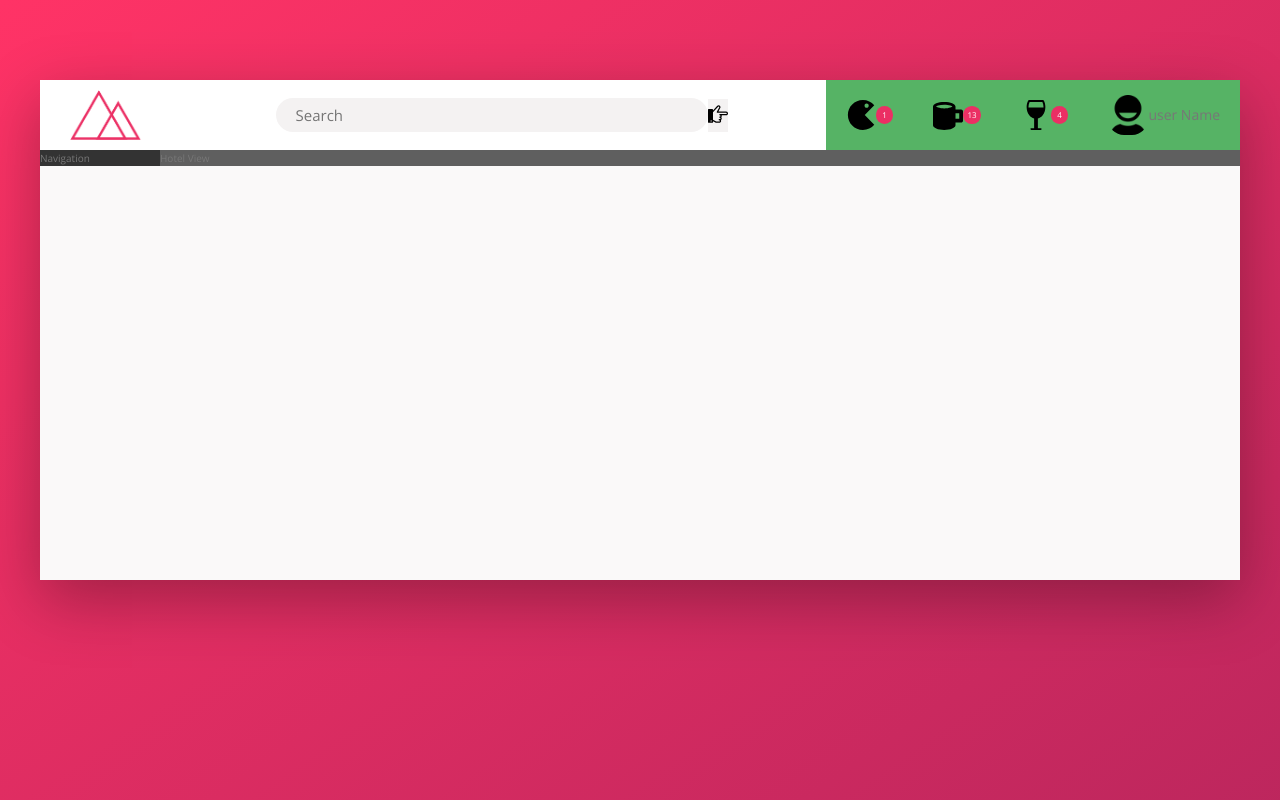
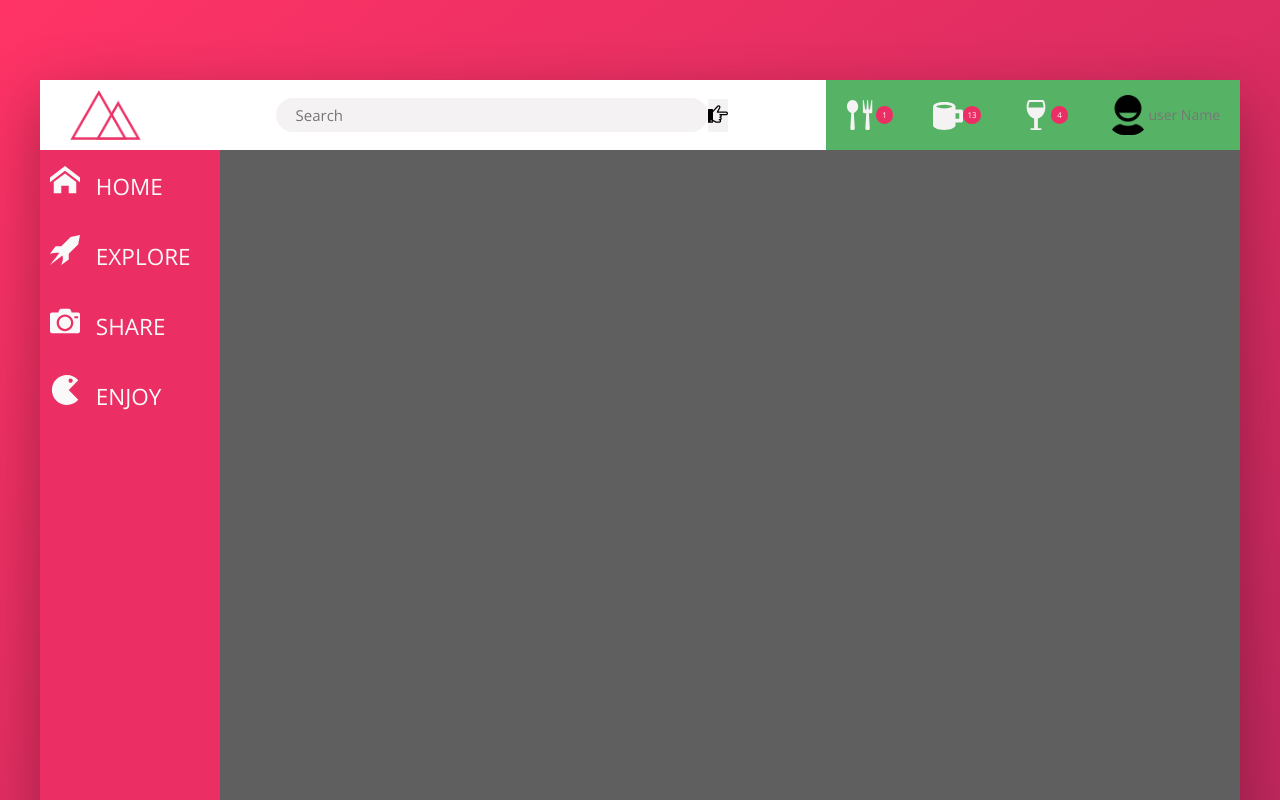
Before and after one commit to NickRossBrown/html-css-travel-template, a website: page index.html in a window 1280 px wide. Shown: the top 800 px of the page. Drawn offline with nearby package versions, Linux system fonts and the light colour scheme.

Commit message:
add side-nav page structure

```diff
--- a/index.html
+++ b/index.html
@@ -34,7 +34,7 @@
 				<nav class="user-nav">
 					<div class="user-nav__icon-box">
 						<svg class="user-nav__icon">
-							<use xlink:href="img/sprite.svg#icon-pacman" />
+							<use xlink:href="img/sprite.svg#icon-spoon-knife" />
 						</svg>
                          <span class="user-nav__notification">1</span>
 					</div>
@@ -63,9 +63,50 @@
 			</header>
 
 			<div class="content">
-				<nav class="sidebar">Navigation</nav>
-				<main class="hotel-view">Hotel View</main>
-			</div>
+                <nav class="sidebar">
+                    <ul class="side-nav">
+                        <li class="side-nav__item">
+                            <a href="#" class="side-nav__link">
+                                <svg class="side-nav__icon">
+                                    <use xlink:href="img/sprite.svg#icon-home"></use>
+                                </svg>
+                                <span>Home</span>
+                            </a>
+                        </li>
+                        <li class="side-nav__item">
+                            <a href="#" class="side-nav__link">
+                                <svg class="side-nav__icon">
+                                    <use xlink:href="img/sprite.svg#icon-rocket"></use>
+                                </svg>
+                                <span>Explore</span>
+                            </a>
+                        </li>
+                        <li class="side-nav__item">
+                            <a href="#" class="side-nav__link">
+                                <svg class="side-nav__icon">
+                                    <use xlink:href="img/sprite.svg#icon-camera"></use>
+                                </svg>
+                                <span>Share</span>
+                            </a>
+                        </li>
+                        <li class="side-nav__item">
+                            <a href="#" class="side-nav__link">
+                                <svg class="side-nav__icon">
+                                    <use xlink:href="img/sprite.svg#icon-pacman"></use>
+                                </svg>
+                                <span>Enjoy</span>
+                            </a>
+                        </li>
+                    </ul>
+                </nav>
+
+                <main class="hotel-view">
+
+
+                </main>
+
+
+
 		</div>
 	</body>
 </html>
--- a/sass/_components.scss
+++ b/sass/_components.scss
@@ -74,7 +74,7 @@
         cursor: pointer;
         background-color: var(--color-grey-light-2);
     }
- --color-complete-dark
+
     &__icon-box {
         display: flex;
         align-items: top;
@@ -113,3 +113,31 @@
     }
 
 }
+
+.side-nav {
+    font-size: 2.25rem;
+    list-style: none;
+    margin-top: 3rem,
+
+    &__item {
+
+    }
+
+    &__link:link,
+    &__link:visited {
+        color: var(--color-grey-light-1);
+        text-decoration: none;
+        text-transform: uppercase;
+        display: block;
+        padding: 1.5rem 1rem;
+        fill: currentColor;
+
+    }
+
+    &__icon {
+        width: 3rem;
+        height: 3rem;
+        margin-right: 1rem;
+
+    }
+}
--- a/sass/_layout.scss
+++ b/sass/_layout.scss
@@ -23,8 +23,11 @@
 }
 
 .sidebar {
-    background-color: var(--color-grey-dark-1);
-    flex: 0 0 10%;
+    background-color: var(--color-primary);
+    flex: 0 0 15%;
+    display: flex;
+    flex-direction: column;
+
 
 }
 
@@ -32,4 +35,6 @@
     background-color: rgb(95, 95, 95);
 
     flex: 1;
+
+    height: 80rem;
 }
```
Also changed, not shown: css/style.css. Lines whose indentation alone changed are shown as unchanged.
